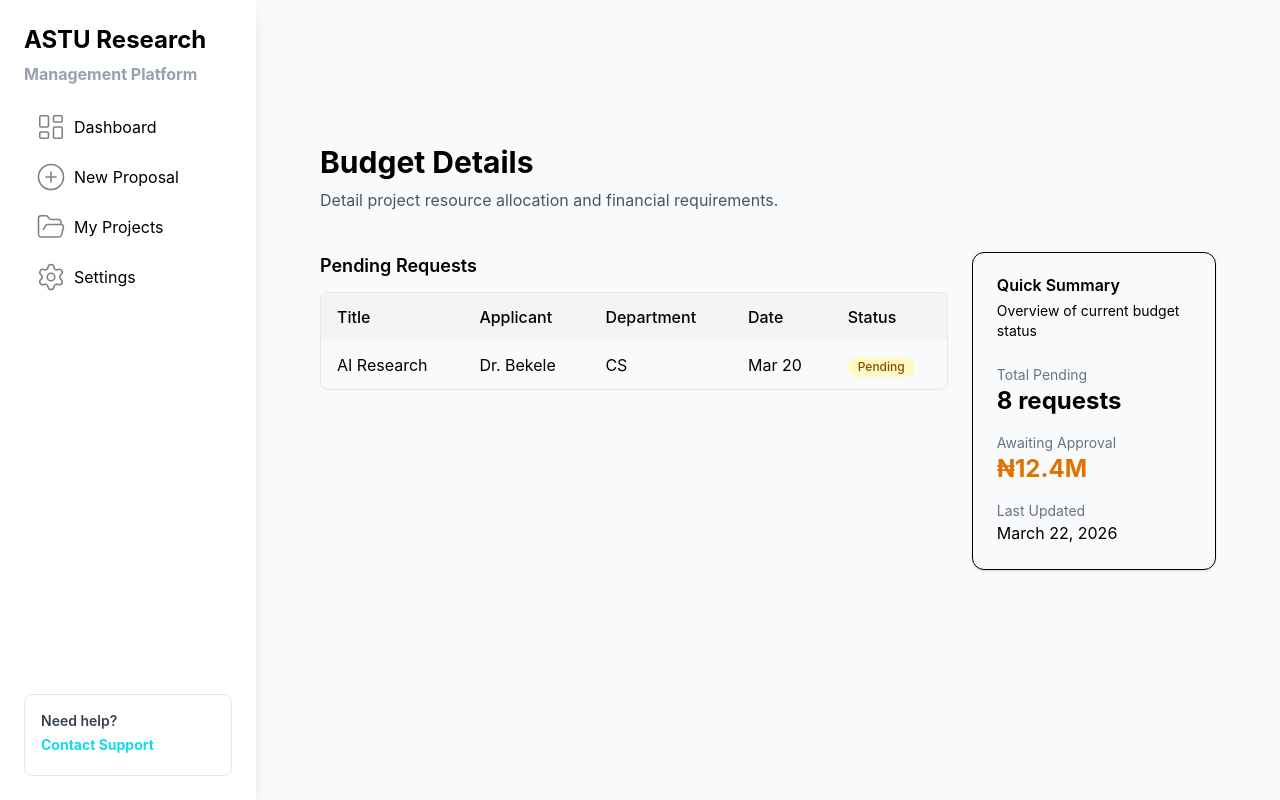
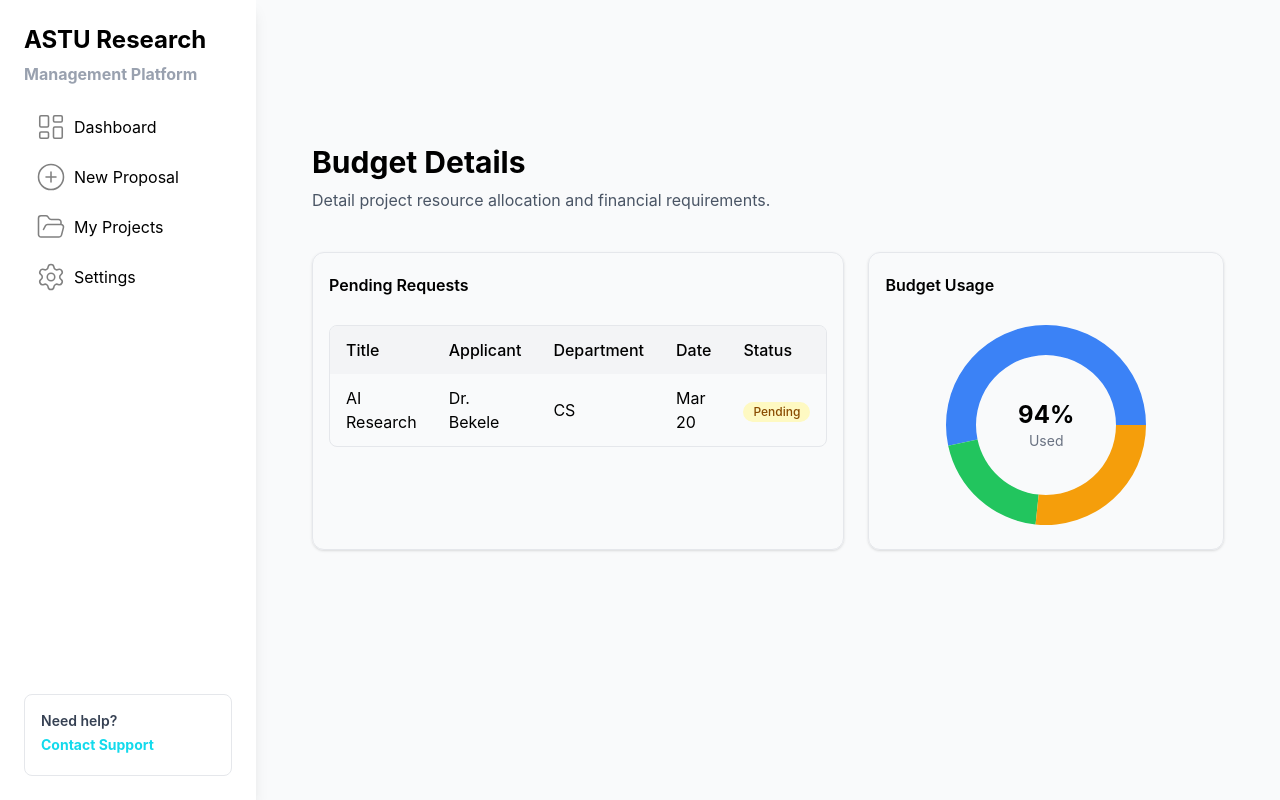
Before and after one commit to BunaCore/CRMP-Frontend, a Next.js app: page /submission/detail in a window 1280 px wide. Built offline with nearby package versions, Linux system fonts and the light colour scheme.

Commit message:
frontend:budgetdetail

```diff
--- a/components/new-budgetdetail.tsx
+++ b/components/new-budgetdetail.tsx
@@ -1,14 +1,25 @@
+"use client";
+
+import dynamic from "next/dynamic";
 import NavBudget from "./nav-budget";
 import NavDetail from "./nav-budgetdetail";
 import SidebarDetail from "./sidebarbudgetdetail";
-import { Card, CardTitle, CardDescription, CardHeader, CardContent } from "@/components/ui/card";
+import {
+  Card,
+  CardTitle,
+  CardHeader,
+  CardContent,
+} from "@/components/ui/card";
 
 export default function Newbudgetdetail() {
+
+  const BudgetChart = dynamic(() => import("./ringchart"), { ssr: false });
   return (
     <div className="min-h-screen w-full bg-gray-50 flex flex-col lg:flex-row overflow-x-hidden">
       <SidebarDetail />
 
-      <div className="flex-1 px-4 sm:px-6 md:px-10 lg:px-16">
+      <div className="flex-1 px-4 sm:px-6 md:px-10 lg:px-14">
+        {/* Header */}
         <div className="pt-36">
           <h1 className="text-3xl font-bold">Budget Details</h1>
           <p className="text-gray-600 mt-2">
@@ -16,10 +27,16 @@ export default function Newbudgetdetail() {
           </p>
         </div>
 
+        {/* Cards Container */}
         <div className="flex flex-col lg:flex-row gap-6 pt-10 w-full">
-  {/* Table – takes most of the space */}
-  <div className="w-full lg:w-[70%] xl:w-[72%] flex flex-col">
-    <div className="text-lg font-semibold mb-3">Pending Requests</div>
+          <div className="flex flex-col lg:flex-row gap-6 w-full">
+            {/* Table Card – 75% width */}
+            <Card className="w-full lg:w-3/4 border border-gray-200">
+              <CardHeader className="px-4">
+                <CardTitle>Pending Requests</CardTitle>
+              </CardHeader>
+
+              <CardContent className="px-4">
                 <div className="overflow-x-auto border border-gray-200 rounded-lg">
                   <table className="w-full text-left border-collapse">
                     <thead className="bg-gray-100">
@@ -31,6 +48,7 @@ export default function Newbudgetdetail() {
                         <th className="py-3 px-4 font-medium">Status</th>
                       </tr>
                     </thead>
+
                     <tbody className="divide-y">
                       <tr className="hover:bg-gray-50">
                         <td className="py-3 px-4">AI Research</td>
@@ -43,36 +61,17 @@ export default function Newbudgetdetail() {
                           </span>
                         </td>
                       </tr>
-                  {/* Add more rows as needed */}
+                      {/* Add more rows here */}
                     </tbody>
                   </table>
                 </div>
-          </div>
-
-          {/* Right: Card – takes ~1/3 width on lg+ */}
-          <div className="w-full lg:w-[30%] xl:w-[28%]">
-            <Card className="h-full">
-              <CardHeader>
-                <CardTitle>Quick Summary</CardTitle>
-                <CardDescription>
-                  Overview of current budget status
-                </CardDescription>
-              </CardHeader>
-              <CardContent className="space-y-4">
-                <div>
-                  <p className="text-sm text-gray-500">Total Pending</p>
-                  <p className="text-2xl font-bold">8 requests</p>
-                </div>
-                <div>
-                  <p className="text-sm text-gray-500">Awaiting Approval</p>
-                  <p className="text-2xl font-bold text-amber-600">₦12.4M</p>
-                </div>
-                <div>
-                  <p className="text-sm text-gray-500">Last Updated</p>
-                  <p className="text-base">March 22, 2026</p>
-                </div>
               </CardContent>
             </Card>
+
+            {/* Chart Card – 25% width */}
+
+              <BudgetChart className="w-full lg:w-1/4 border border-gray-200 px-4" />
+
           </div>
         </div>
       </div>
--- /dev/null
+++ b/components/ringchart.tsx
@@ -0,0 +1,48 @@
+"use client";
+
+import { PieChart, Pie, Cell } from "recharts";
+import { Card, CardContent, CardHeader, CardTitle } from "@/components/ui/card";
+
+const data = [
+  { name: "Personal", value: 4000 },
+  { name: "Travel", value: 1500 },
+  { name: "Equipment", value: 2000 },
+];
+
+const COLORS = ["#3b82f6", "#22c55e", "#f59e0b"];
+
+const total = data.reduce((sum, item) => sum + item.value, 0);
+const budget = 8000; // example total budget
+const percentUsed = Math.round((total / budget) * 100);
+
+export default function BudgetChart() {
+  return (
+    <Card className="w-full border border-gray-200">
+      <CardHeader className="px-4">
+        <CardTitle>Budget Usage</CardTitle>
+      </CardHeader>
+
+      <CardContent className="px-4 flex justify-center items-center relative">
+        <PieChart width={200} height={200}>
+          <Pie
+            data={data}
+            dataKey="value"
+            innerRadius={70}   // donut hole
+            outerRadius={100}
+            stroke="none"
+          >
+            {data.map((entry, index) => (
+              <Cell key={index} fill={COLORS[index]} />
+            ))}
+          </Pie>
+        </PieChart>
+
+        {/* Center Text */}
+        <div className="absolute text-center">
+          <p className="text-2xl font-bold">{percentUsed}%</p>
+          <p className="text-sm text-gray-500">Used</p>
+        </div>
+      </CardContent>
+    </Card>
+  );
+}
```
Also changed, not shown: components/search-form.tsx (line endings or trailing spaces). Lines whose indentation alone changed are shown as unchanged.
